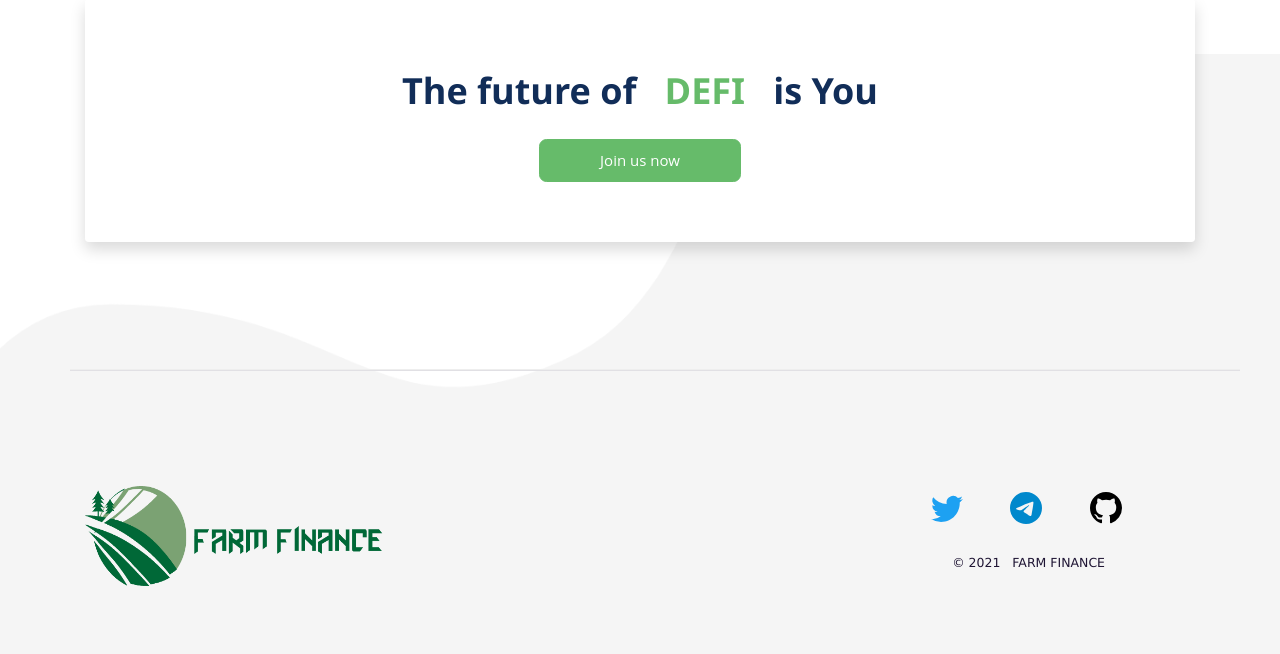
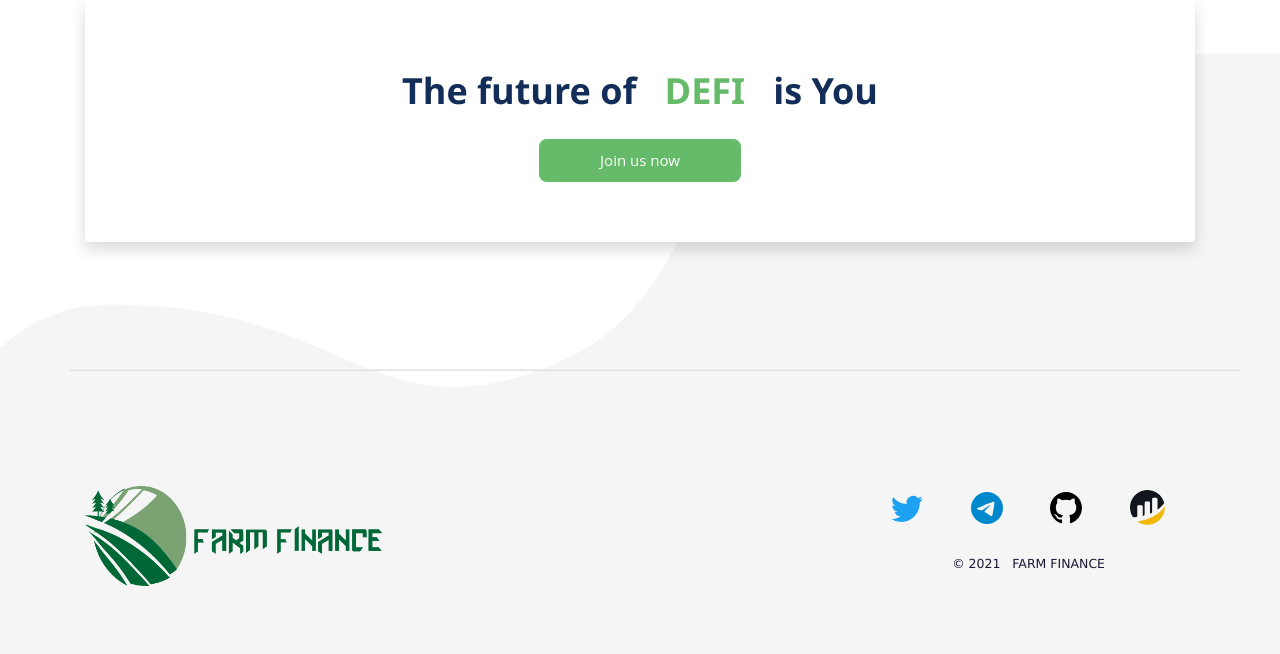
Before and after one commit to code-syndicate/farmfinance, a Django app: page / in a window 1280 px wide. Shown: the part 2264-2918 px from the top of the page. Run offline with Django 3.2, Linux system fonts and the light colour scheme; some libraries are stand-ins or nearby versions; some web fonts are replaced.

Commit message:
minor update

```diff
--- a/main/templates/main/index.html
+++ b/main/templates/main/index.html
@@ -683,6 +683,10 @@
                     <path
                       d="M8 0C3.58 0 0 3.58 0 8c0 3.54 2.29 6.53 5.47 7.59.4.07.55-.17.55-.38 0-.19-.01-.82-.01-1.49-2.01.37-2.53-.49-2.69-.94-.09-.23-.48-.94-.82-1.13-.28-.15-.68-.52-.01-.53.63-.01 1.08.58 1.23.82.72 1.21 1.87.87 2.33.66.07-.52.28-.87.51-1.07-1.78-.2-3.64-.89-3.64-3.95 0-.87.31-1.59.82-2.15-.08-.2-.36-1.02.08-2.12 0 0 .67-.21 2.2.82.64-.18 1.32-.27 2-.27.68 0 1.36.09 2 .27 1.53-1.04 2.2-.82 2.2-.82.44 1.1.16 1.92.08 2.12.51.56.82 1.27.82 2.15 0 3.07-1.87 3.75-3.65 3.95.29.25.54.73.54 1.48 0 1.07-.01 1.93-.01 2.2 0 .21.15.46.55.38A8.012 8.012 0 0 0 16 8c0-4.42-3.58-8-8-8z" />
                   </svg> </a> &nbsp;&nbsp;&nbsp;&nbsp;&nbsp;&nbsp;&nbsp;&nbsp;
+
+                <a href = 'https://bscscan.com/address/0xd24ea4a7aaf44638b6cd7ef4ef319628be4c0d86' >
+                  <img src = 'assets/img/bsc.webp' height = '35' width = '35' >
+                </a>
               </div>
               <br>
 
```
Also changed, not shown: main/static/main/assets/img/bsc.webp (added).
